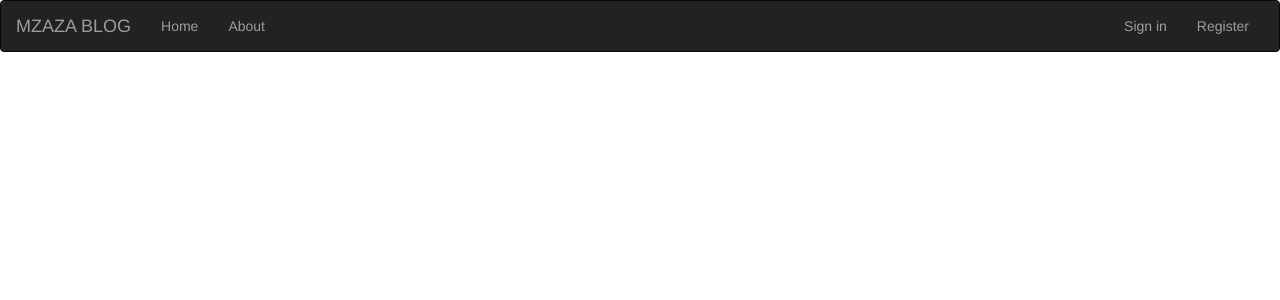
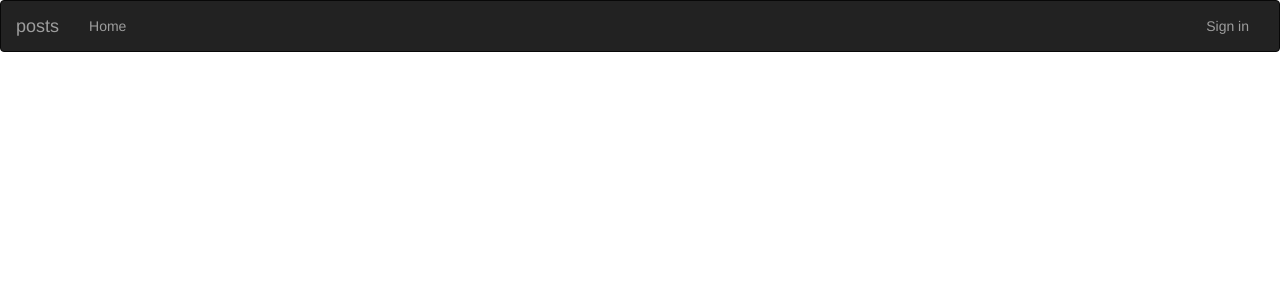
Before and after one commit to johnopana/Flask-Blogh, a Flask app: page /about in a window 1280 px wide. Shown: the top 300 px of the page. Run offline with Flask 2, Linux system fonts and the light colour scheme; parts of the project's set-up code (start-up, migrations or seed data) failed here and were passed over; some libraries are stand-ins or nearby versions.

Commit message:
added  comment.html

```diff
--- a/app/templates/navbar.html
+++ b/app/templates/navbar.html
@@ -1,9 +1,4 @@
-{% extends 'base.html' %}
-
-<!-- Navbar block -->
-{% block navbar %}
-<div class ="navbar transparent navbar-inverse navbar-expand-md fixed-top" role="navigation" >
-
+<div class="navbar navbar-inverse" role="navigation">
     <div class="container-fluid">
         <div class="navbar-header">
             <button type="button" class="navbar-toggle" data-toggle="collapse" data-target=".navbar-collapse">
@@ -12,37 +7,19 @@
               <span class="icon-bar"></span>
               <span class="icon-bar"></span>
             </button>
-            <a class="navbar-brand" href="/">MZAZA BLOG</a>
+            <a class="navbar-brand" href="/"> posts </a>
         </div>
         <div class="navbar-collapse collapse">
             <ul class="nav navbar-nav">
-                <li><a href="/">Home</a></li>
-            </ul>
-             <ul class="nav navbar-nav">
-                <li><a href="/about">About</a></li>
-            </ul>
-
+                <li><a href="/">Home</a></li></ul>
             <ul class="nav navbar-nav navbar-right">
-                {% if current_user.username == 'Keith Mzaza' %}
-                <li><a href="{{url_for('main.new_post')}}">Post</a> </li>
-                {% endif %}
               {% if current_user.is_authenticated %}
               <li><a href="{{url_for('main.profile',uname=current_user.username)}}">Profile</a></li>
               <li><a href="{{url_for('auth.logout')}}">Sign out</a></li>
               {% else %}
               <li><a href="{{url_for('auth.login')}}">Sign in</a></li>
-                <li><a href="{{url_for('auth.register')}}">Register</a></li>
               {%endif%}
             </ul>
-
-        </div>
-
         </div>
     </div>
-
-
-
-
-
-
-{% endblock %}
+</div>
```
Lines whose indentation alone changed are shown as unchanged.
